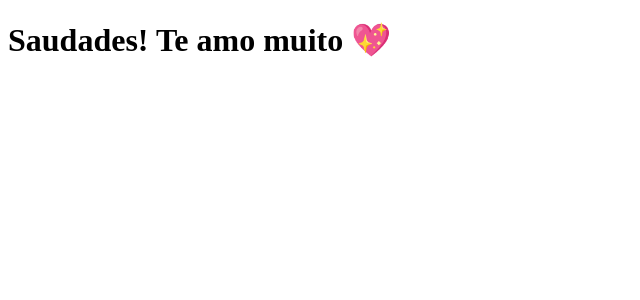
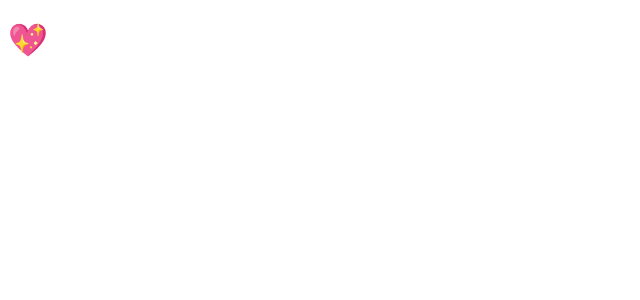
Before and after one commit to grazielle-bastos/clone-tabnews, a Next.js app: page / in a window 1280 px wide. Shown: the top 300 px of the page, without its empty margins (0-640 px from the left). Built offline with nearby package versions, Linux system fonts and the light colour scheme.

Commit message:
configurando ambiente local

```diff
--- a/package.json
+++ b/package.json
@@ -14,6 +14,7 @@
   "license": "MIT",
   "dependencies": {
     "next": "^13.1.6",
+    "pg": "^8.11.3",
     "react": "^18.2.0",
     "react-dom": "^18.2.0"
   },
--- a/pages/index.js
+++ b/pages/index.js
@@ -1,5 +1,5 @@
 function Home() {
-  return <h1>Saudades! Te amo muito 💖 </h1>;
+  return <h1>💖</h1>;
 
   function teste() {
     console.log("teste");
```
Also changed, not shown: 1 other file (tests, documents, lock files or other folders).
